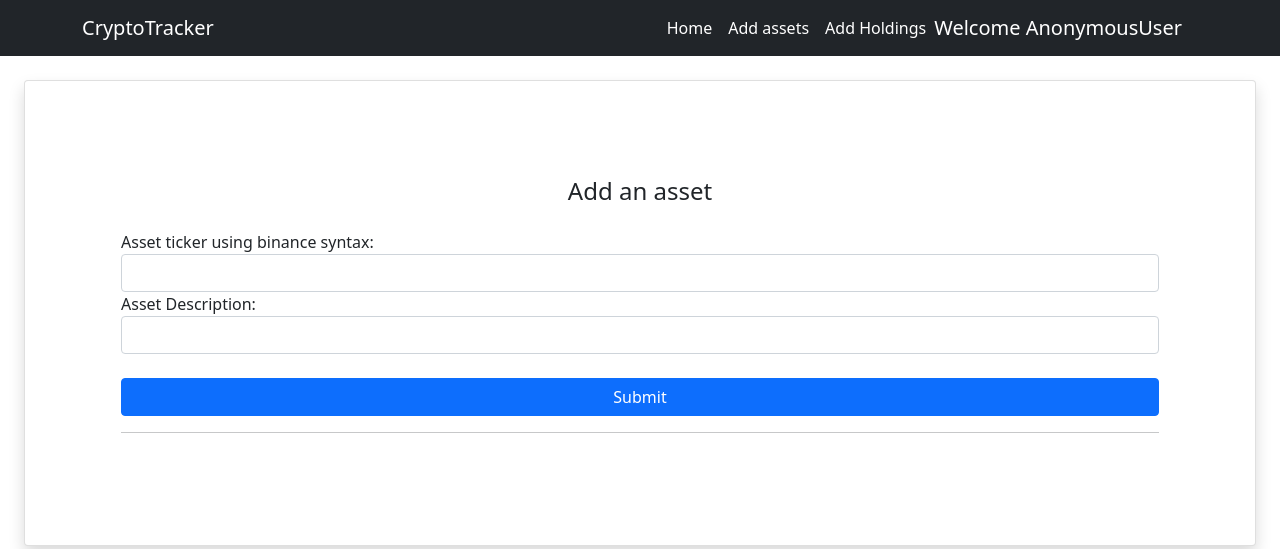
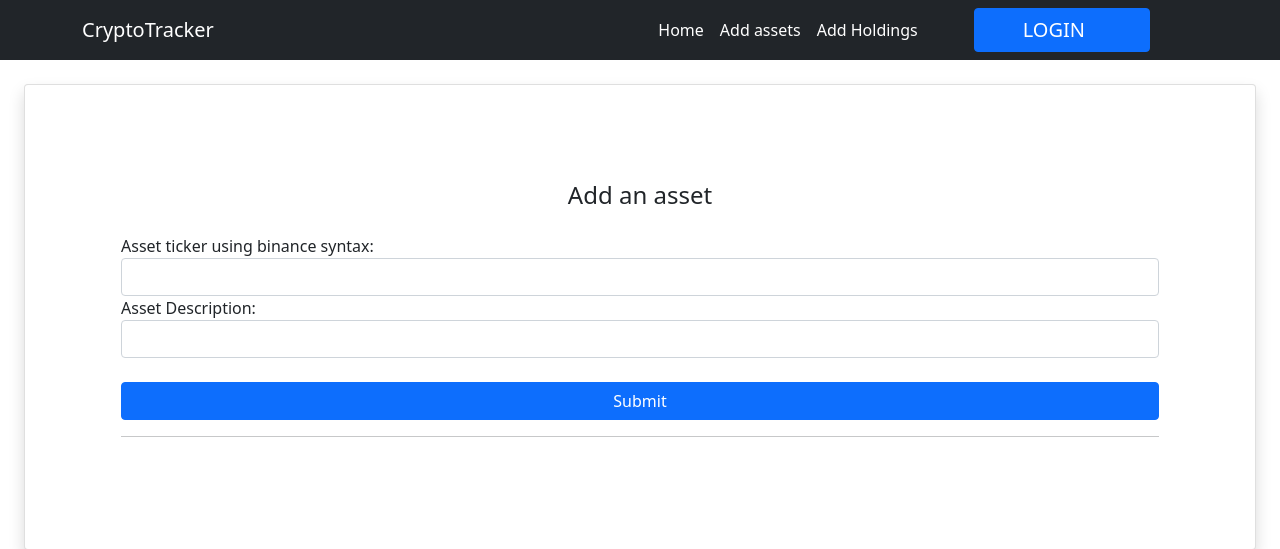
Before and after one commit to welhoilija/CryptoPortfolio-Django, a Django app: page /addasset in a window 1280 px wide. Shown: the top 549 px of the page. Run offline with Django 3.2, Linux system fonts and the light colour scheme; parts of the project's set-up code (start-up, migrations or seed data) failed here and were passed over; some libraries are stand-ins or nearby versions.

Commit message:
fixed logging in with web3

```diff
--- a/CryptoPriceAnalysis/settings.py
+++ b/CryptoPriceAnalysis/settings.py
@@ -88,6 +88,9 @@ DATABASES = {
 
 # Password validation
 # https://docs.djangoproject.com/en/3.2/ref/settings/#auth-password-validators
+AUTHENTICATION_BACKENDS = [
+'web3auth.backend.Web3Backend'
+]
 
 AUTH_PASSWORD_VALIDATORS = [
     {
--- a/PriceAnalysis/templates/base.html
+++ b/PriceAnalysis/templates/base.html
@@ -29,7 +29,16 @@
 
                     </ul>
                 </div>
-                <a class="navbar-brand" href="/">Welcome {{ user }}</a>
+                {% if not user.is_anonymous %}
+                <div class="btn btn-primary px-5 mx-5">
+                    <a class="navbar-brand" href="/">Welcome {{ user.username }}</a>
+                </div>
+                {% else %}
+                <div class="btn btn-primary px-5 mx-5">
+                    <a class="navbar-brand" href="login">LOGIN</a>
+                </div>
+
+                {% endif %}
             </div>
         </nav>
         <!-- Page content-->
```
